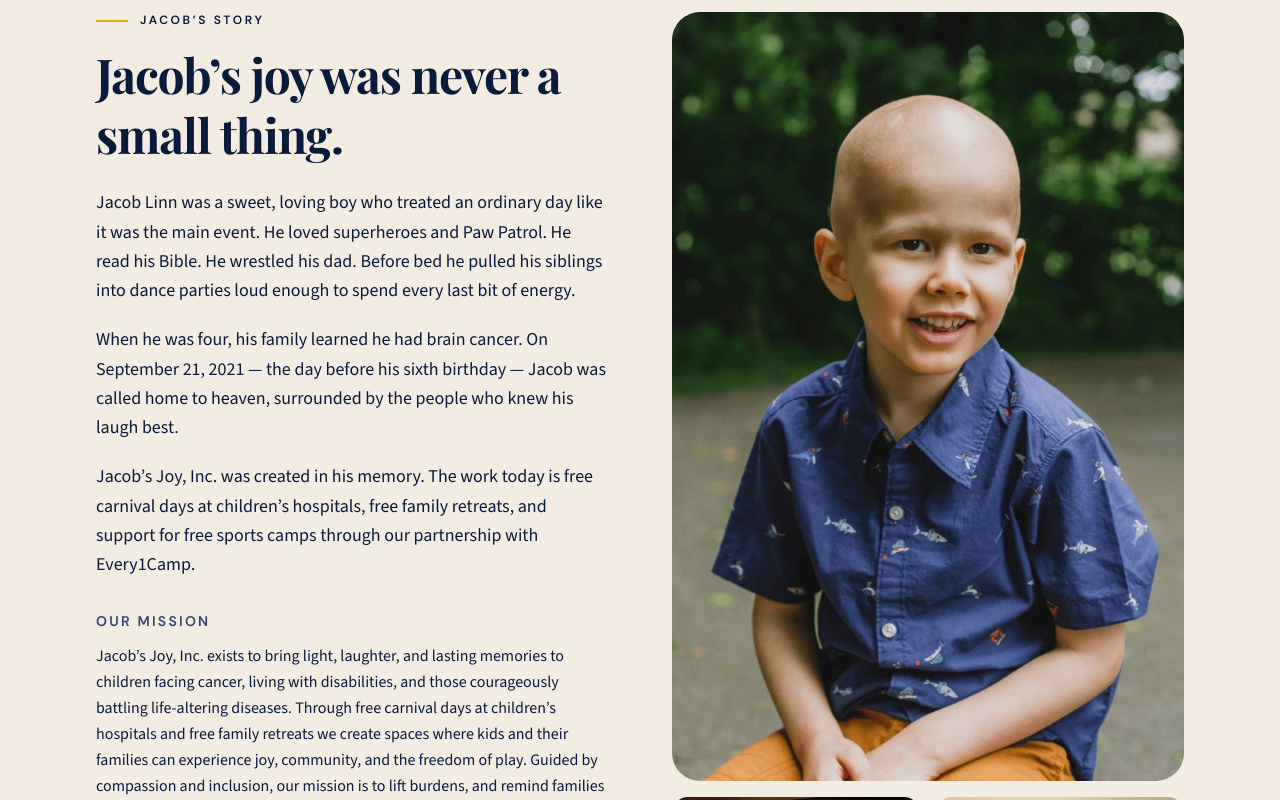
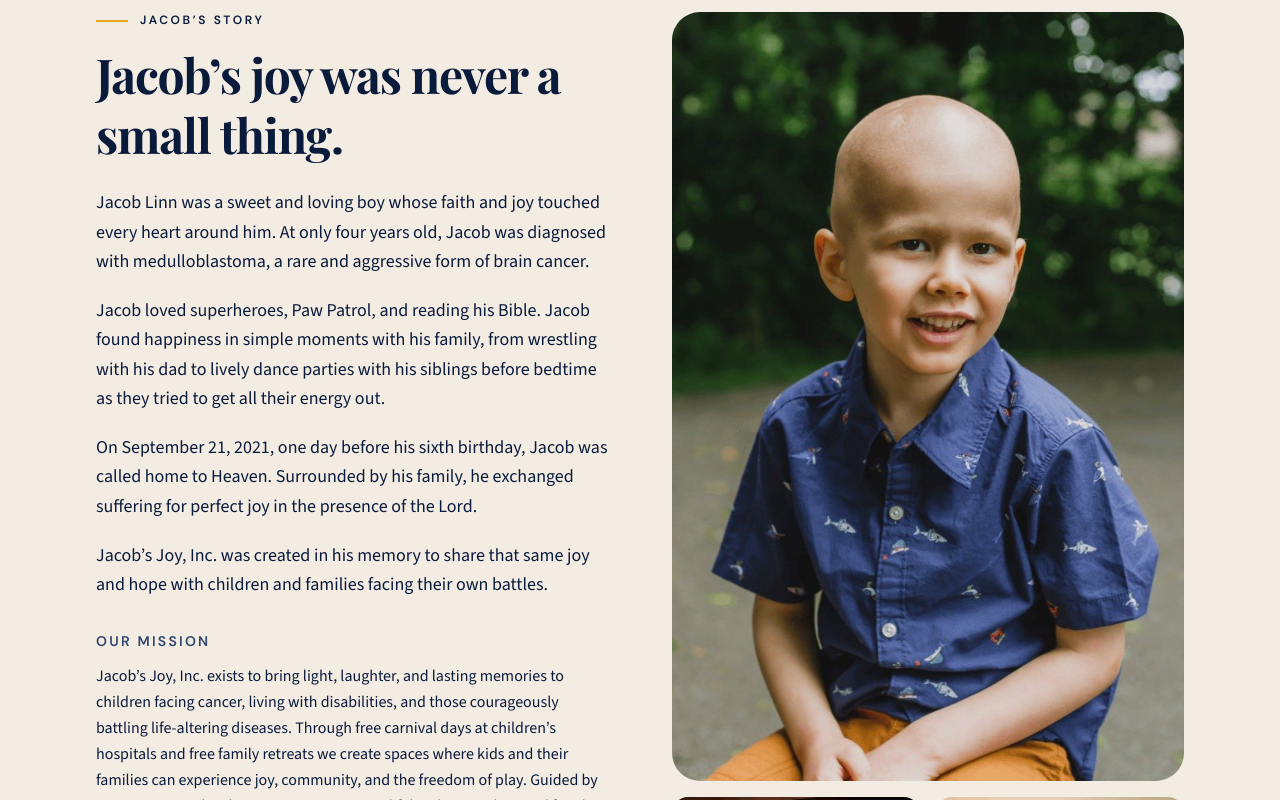
Before and after one commit to Matthew-Shill/jacobsjoy-web, a Next.js app: page / in a window 1280 px wide. Shown: the part 2000-2800 px from the top of the page. Built offline with nearby package versions, Linux system fonts and the light colour scheme.

Commit message:
Update content across multiple components to enhance messaging around Jacob's Joy and its mission. Revise headings and descriptions for clarity, emphasizing joy and support for families. Update links for improved navigation and accessibility.

```diff
--- a/components/Gallery.tsx
+++ b/components/Gallery.tsx
@@ -11,13 +11,8 @@ export function Gallery() {
           id="gallery-heading"
           className="mt-4 max-w-3xl font-display text-4xl font-bold leading-tight tracking-tight sm:text-5xl"
         >
-          Real moments. Real smiles.
+          The Joy of the Lord was Jacob’s Strength
         </h2>
-        <p className="mt-6 max-w-3xl text-lg leading-relaxed text-muted">
-          These photos are of Jacob and his family — at home, outside, and in
-          the hospital. His days with his parents and siblings are why this work
-          exists.
-        </p>
         <ul className="mt-12 columns-1 gap-5 sm:columns-2 lg:columns-3">
           {gallery.map((photo) => (
             <li key={photo.src} className="mb-5 break-inside-avoid">
--- a/components/Hero.tsx
+++ b/components/Hero.tsx
@@ -24,7 +24,7 @@ export function Hero() {
             id="hero-heading"
             className="mt-5 font-display text-[2.6rem] font-bold leading-[1.08] tracking-tight sm:text-6xl"
           >
-            Every child deserves the fullness of childhood.
+            Creating joy when families need it most
           </h1>
           <p className="mt-6 max-w-xl text-lg leading-relaxed text-muted">
             Jacob’s Joy provides free carnival days at children’s hospitals and
--- a/components/Programs.tsx
+++ b/components/Programs.tsx
@@ -29,7 +29,7 @@ const programs = [
     place: "Partnership with Every1Camp",
     title: "Free sports camps through Every1Camp",
     body: "Jacob’s Joy partners with Every1Camp to support free sports camps for children with disabilities. These camps give kids opportunities to play sports, make friends, and experience the joy of being included.",
-    action: "Every1Camp Registration",
+    action: "Learn About Every1Camp",
     href: registration.href,
     interest: registration.external ? undefined : "camp",
     external: registration.external,
--- a/components/Story.tsx
+++ b/components/Story.tsx
@@ -17,23 +17,25 @@ export function Story() {
             </h2>
             <div className="mt-6 space-y-5 text-lg leading-relaxed">
               <p>
-                Jacob Linn was a sweet, loving boy who treated an ordinary day
-                like it was the main event. He loved superheroes and Paw Patrol.
-                He read his Bible. He wrestled his dad. Before bed he pulled his
-                siblings into dance parties loud enough to spend every last bit
-                of energy.
+                Jacob Linn was a sweet and loving boy whose faith and joy touched
+                every heart around him. At only four years old, Jacob was
+                diagnosed with medulloblastoma, a rare and aggressive form of
+                brain cancer.
               </p>
               <p>
-                When he was four, his family learned he had brain cancer. On
-                September 21, 2021 — the day before his sixth birthday — Jacob
-                was called home to heaven, surrounded by the people who knew his
-                laugh best.
+                Jacob loved superheroes, Paw Patrol, and reading his Bible. Jacob
+                found happiness in simple moments with his family, from wrestling
+                with his dad to lively dance parties with his siblings before
+                bedtime as they tried to get all their energy out.
               </p>
               <p>
-                Jacob’s Joy, Inc. was created in his memory. The work today is
-                free carnival days at children’s hospitals, free family retreats,
-                and support for free sports camps through our partnership with
-                Every1Camp.
+                On September 21, 2021, one day before his sixth birthday, Jacob
+                was called home to Heaven. Surrounded by his family, he exchanged
+                suffering for perfect joy in the presence of the Lord.
+              </p>
+              <p>
+                Jacob’s Joy, Inc. was created in his memory to share that same
+                joy and hope with children and families facing their own battles.
               </p>
             </div>
             <div className="mt-8">
--- a/lib/site.ts
+++ b/lib/site.ts
@@ -79,7 +79,7 @@ export const interests = [
  * page and opens the contact form.
  */
 export const pendingLinks = {
-  campRegistration: "",
+  campRegistration: "https://www.every1camp.com",
   eventSponsorship: "",
   eventVolunteer: "",
 } as const;
```
